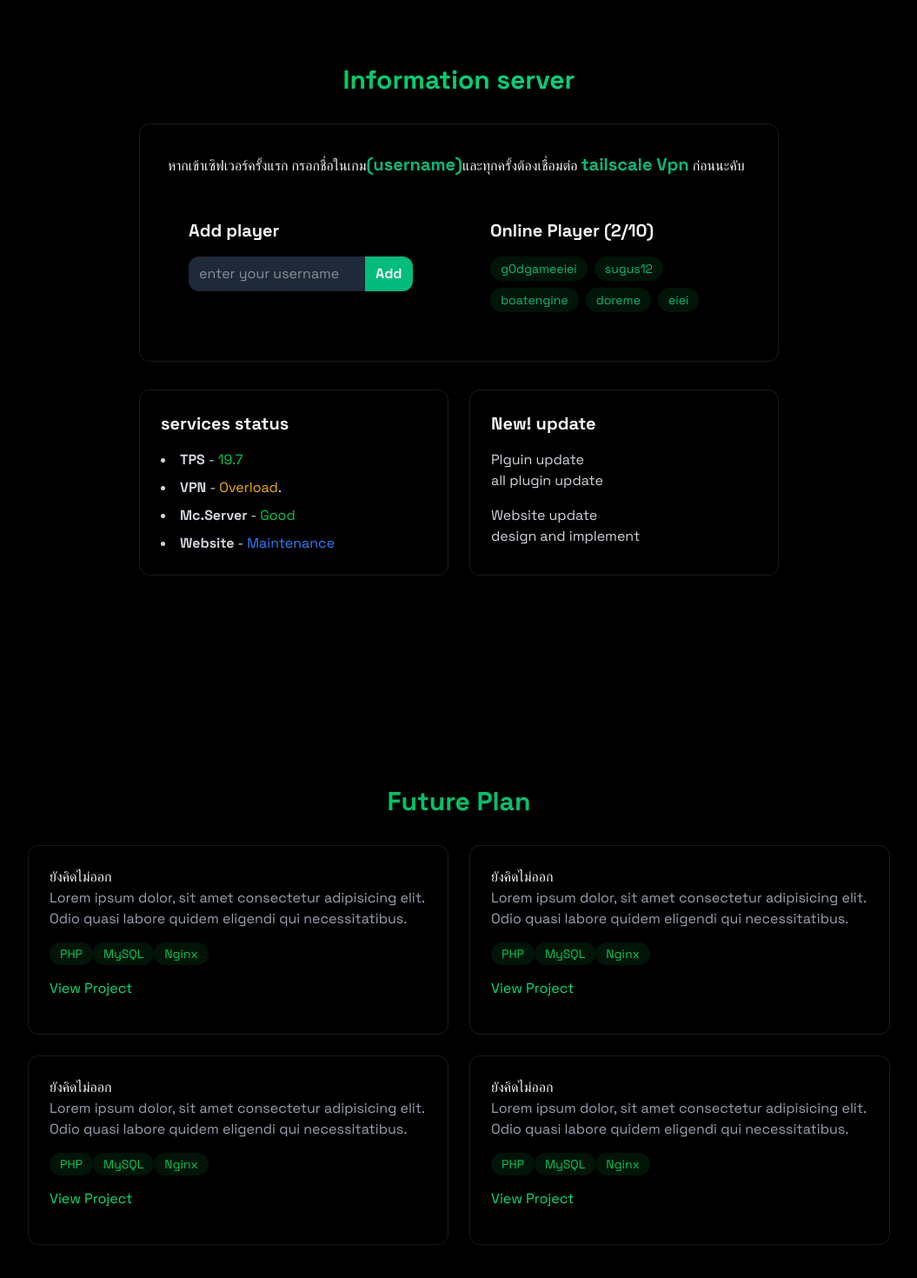
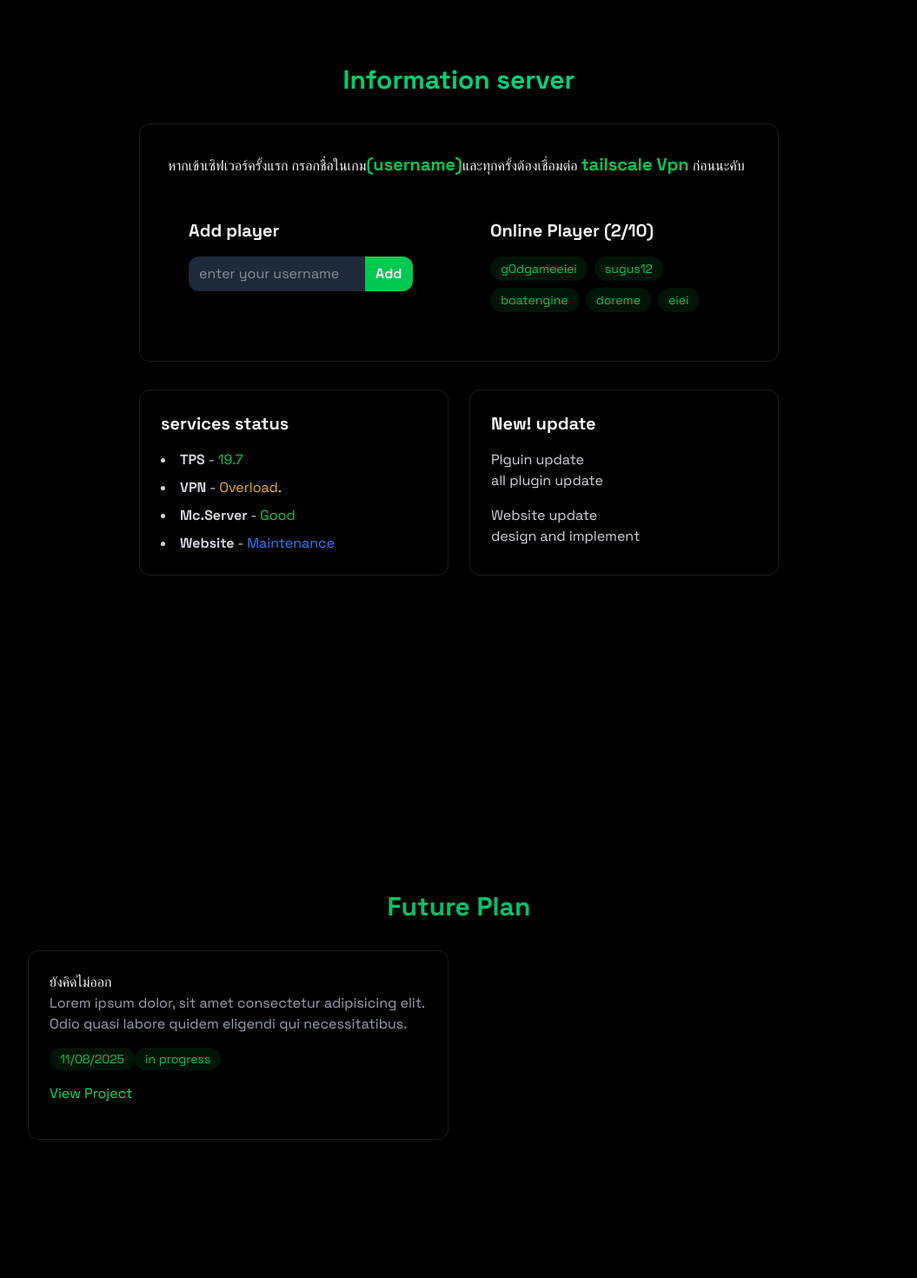
Before and after one commit to boatengine/reweb-mc, a React (Vite) app: page / in a window 1280 px wide. Shown: the part 832-2302 px from the top of the page at 87% size, without its empty margins (112-1167 px from the left). Built offline with nearby package versions, Linux system fonts and the light colour scheme.

Commit message:
update colors

```diff
--- a/src/components/LoadingScreen.jsx
+++ b/src/components/LoadingScreen.jsx
@@ -25,11 +25,9 @@ export const LoadingScreen = ({ onComplete }) => {
   return (
     <div className="fixed inset-0 z-50 bg-blackk text-gray-100 flex flex-col items-center justify-center">
       <div className="mb-4 text-4xl font-mono font-bold">
-        {text} <span className="animate-blink ml-1"> | </span>
+        {text} <span className="animate-blink ml-1 "> | </span>
         <div className="w-[200px] h-[2px] bg-gray-800 rounded relative overflow-hidden">
-          <div className="w-[40%] h-full bg-green-500 shadow-[0_0_15px_#3b82f6] animate-loading-bar">
-            {""}
-          </div>
+          <div className="w-[40%] h-full bg-green-500 shadow-[0_0_15px_#3b82f6] animate-loading-bar"></div>
         </div>
       </div>
     </div>
--- a/src/components/sections/Information.jsx
+++ b/src/components/sections/Information.jsx
@@ -21,11 +21,9 @@ export default function About() {
         <div className="rounded-xl p-8 border-white/10 border hover:-translate-y-1 transition-all">
           <p className="text-gary-300 mb-6">
             หากเข้าเซิฟเวอร์ครั้งแรก กรอกชื่อในเกม
-            <span className="text-xl font-bold text-emerald-500">
-              (username)
-            </span>
+            <span className="text-xl font-bold text-green-500">(username)</span>
             และทุกครั้งต้องเชื่อมต่อ{" "}
-            <span className="text-xl font-bold text-emerald-500">
+            <span className="text-xl font-bold text-green-500">
               tailscale Vpn
             </span>{" "}
             ก่อนนะคับ
@@ -42,7 +40,7 @@ export default function About() {
                   />
                   <button
                     type="submit"
-                    className="bg-emerald-500 rounded-r-xl px-3 p-2 cursor-pointer font-bold"
+                    className="bg-green-500 rounded-r-xl px-3 p-2 cursor-pointer font-bold"
                   >
                     Add
                   </button>
@@ -55,7 +53,7 @@ export default function About() {
                 {allWhitelist.map((t, k) => (
                   <span
                     key={k}
-                    className="bg-green-500/10 text-emerald-500 py-1 px-3 rounded-full text-sm hover:bg-green-500/20
+                    className="bg-green-500/10 text-green-500 py-1 px-3 rounded-full text-sm hover:bg-emerald-500/20
                     hover:shadow-[0_2px_8px_rgba(59,130,246,0.2)] transition
                     "
                   >
--- a/src/components/sections/Projects.jsx
+++ b/src/components/sections/Projects.jsx
@@ -18,88 +18,7 @@ export default function Projects() {
               quasi labore quidem eligendi qui necessitatibus.
             </p>
             <div>
-              {["PHP", "MySQL", "Nginx"].map((v, k) => (
-                <span
-                  key={k}
-                  className="bg-green-500/10 text-green-500 py-1 px-3 rounded-full text-sm hover:bg-green-500/20
-                    hover:shadow-[0_2px_8px_rgba(59,130,246,0.2)] transition
-                    "
-                >
-                  {v}
-                </span>
-              ))}
-            </div>
-            <div className="flex justify-between items-center">
-              <a
-                href="#"
-                className="text-green-400 hover:text-green-300 transition-colors my-4"
-              >
-                View Project
-              </a>
-            </div>
-          </div>
-          <div className="p-6 rounded-xl border border-white/10 hover:-translate-y-1 hover:border-green-500/39 hover:shadow-[0_2px_8px_rgba(59,130,246,0.2)] transition">
-            <h3>ยังคิดไม่ออก</h3>
-            <p className="text-gray-400 mb-4">
-              Lorem ipsum dolor, sit amet consectetur adipisicing elit. Odio
-              quasi labore quidem eligendi qui necessitatibus.
-            </p>
-            <div>
-              {["PHP", "MySQL", "Nginx"].map((v, k) => (
-                <span
-                  key={k}
-                  className="bg-green-500/10 text-green-500 py-1 px-3 rounded-full text-sm hover:bg-green-500/20
-                    hover:shadow-[0_2px_8px_rgba(59,130,246,0.2)] transition
-                    "
-                >
-                  {v}
-                </span>
-              ))}
-            </div>
-            <div className="flex justify-between items-center">
-              <a
-                href="#"
-                className="text-green-400 hover:text-green-300 transition-colors my-4"
-              >
-                View Project
-              </a>
-            </div>
-          </div>
-          <div className="p-6 rounded-xl border border-white/10 hover:-translate-y-1 hover:border-green-500/39 hover:shadow-[0_2px_8px_rgba(59,130,246,0.2)] transition">
-            <h3>ยังคิดไม่ออก</h3>
-            <p className="text-gray-400 mb-4">
-              Lorem ipsum dolor, sit amet consectetur adipisicing elit. Odio
-              quasi labore quidem eligendi qui necessitatibus.
-            </p>
-            <div>
-              {["PHP", "MySQL", "Nginx"].map((v, k) => (
-                <span
-                  key={k}
-                  className="bg-green-500/10 text-green-500 py-1 px-3 rounded-full text-sm hover:bg-green-500/20
-                    hover:shadow-[0_2px_8px_rgba(59,130,246,0.2)] transition
-                    "
-                >
-                  {v}
-                </span>
-              ))}
-            </div>
-            <div className="flex justify-between items-center">
-              <a
-                href="#"
-                className="text-green-400 hover:text-green-300 transition-colors my-4"
-              >
-                View Project
-              </a>
-            </div>
-          </div>
-          <div className="p-6 rounded-xl border border-white/10 hover:-translate-y-1 hover:border-green-500/39 hover:shadow-[0_2px_8px_rgba(59,130,246,0.2)] transition">
-            <h3>ยังคิดไม่ออก</h3>
-            <p className="text-gray-400 mb-4">
-              Lorem ipsum dolor, sit amet consectetur adipisicing elit. Odio
-              quasi labore quidem eligendi qui necessitatibus.
-            </p>
-            <div>
-              {["PHP", "MySQL", "Nginx"].map((v, k) => (
+              {["11/08/2025", "in progress"].map((v, k) => (
                 <span
                   key={k}
                   className="bg-green-500/10 text-green-500 py-1 px-3 rounded-full text-sm hover:bg-green-500/20
```
